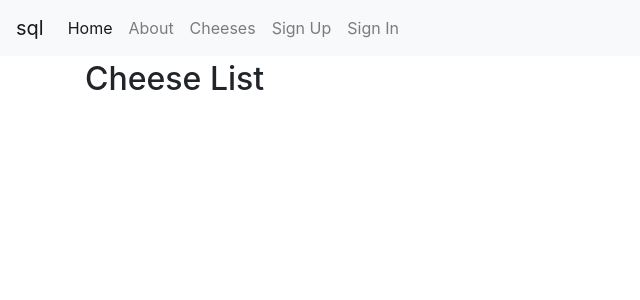
After one commit to anlaganlag/everycheese, a Django app: page /cheeses/ in a window 1280 px wide. The commit adds this page. Shown: the top 300 px of the page, without its empty margins (0-640 px from the left). Run offline with Django 3.2, Linux system fonts and the light colour scheme; data that the repository does not hold is empty; some libraries are stand-ins or nearby versions.

Commit message:
list and nav link

```diff
--- a/config/urls.py
+++ b/config/urls.py
@@ -14,8 +14,10 @@ urlpatterns = [
     path(
         "about/",
         TemplateView.as_view(template_name="pages/about.html"),
-        name="about",
-    ),
+        name="about",),
+    path(
+        'cheeses/',
+            include('sql.cheeses.urls', namespace='cheeses')),
     # Django Admin, use {% url 'admin:index' %}
     path(settings.ADMIN_URL, admin.site.urls),
     # User management
--- /dev/null
+++ b/sql/cheeses/urls.py
@@ -0,0 +1,11 @@
+from django.urls import path
+from . import views
+
+app_name ='cheese'
+urlpatterns = [
+    path(
+            route='',
+            view=views.CheeseListView.as_view(),
+            name='list'
+    )
+]
--- a/sql/cheeses/views.py
+++ b/sql/cheeses/views.py
@@ -1,3 +1,7 @@
 from django.shortcuts import render
+from django.views.generic import ListView,DetailView
+from .models import Cheese
 
-# Create your views here.
+class CheeseListView(ListView):
+    model = Cheese
+        # Create your views here.
--- a/sql/templates/base.html
+++ b/sql/templates/base.html
@@ -44,6 +44,9 @@
             <li class="nav-item">
               <a class="nav-link" href="{% url 'about' %}">About</a>
             </li>
+            <li class="nav-item">
+              <a class="nav-link" href="{% url 'cheeses:list' %}">Cheeses</a>
+              </li>
             {% if request.user.is_authenticated %}
               <li class="nav-item">
                 {# URL provided by django-allauth/account/urls.py #}
--- /dev/null
+++ b/sql/templates/cheeses/cheese_list.html
@@ -0,0 +1,10 @@
+{% extends "base.html" %}
+{% block title %}Cheese List{% endblock title %}
+{% block content %}
+<h2>Cheese List</h2>
+<ul>
+{% for cheese in cheese_list %}
+<li><a href="#TODO">{{ cheese.name }}</a></li>
+{% endfor %}
+</ul>
+{% endblock content %}
```
Also changed, not shown: sql/cheeses/templates/cheese_list.html (added, +10 -0 lines).
